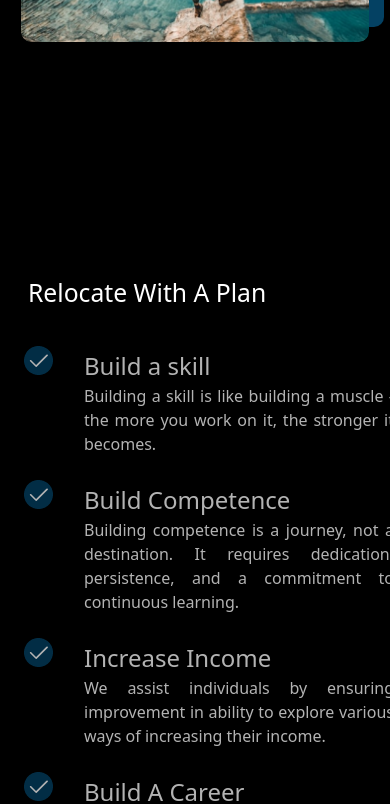
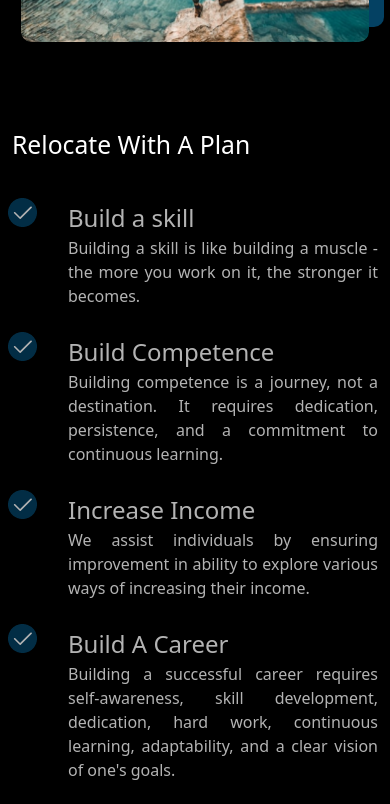
Before and after one commit to doyenify/JakpaWithAPlan, a React (Create React App) app: page / in a window 390 px wide. Shown: the part 2140-2944 px from the top of the page. Built offline with nearby package versions, Linux system fonts and the light colour scheme.

Commit message:
hands on experience, responsiveness

```diff
--- a/src/components/bookaservice/Bookaservice.tsx
+++ b/src/components/bookaservice/Bookaservice.tsx
@@ -193,7 +193,7 @@ function Bookaservice() {
                 </Form.Group>
                 )}
 
-                {values.service === 'Consultancy' && (
+                {(values.service === 'Consultancy' || values.service === 'Hands-on Experience') && (
                   <Form.Group className="mb-3" controlId="exampleForm.ControlInput1">
                   <Form.Label>Description</Form.Label>
                   <Form.Control
--- a/src/components/hero/Hero.tsx
+++ b/src/components/hero/Hero.tsx
@@ -9,7 +9,7 @@ const Hero = () => {
       <Card className="mt-1  bg-dark text-white" style={{ borderRadius: "0px", height: "100vh" }}>
       <Card.Img src="./img/hero.png" alt="Card image" style={{ height: "100%", objectFit: "cover"}}/>
       <Card.ImgOverlay className='px-5 d-flex flex-column align-items justify-content-center'>
-        <Card.Title className="hero-title" style={{ fontSize:"40px" }}>Moving To Greener Pastures Is Not <br />  An Escape From Your Current Situation, <br />  But Rather A Step Towards Your Desired <br /> Destination
+        <Card.Title className="hero-title" style={{ fontSize:"2.5rem" }}>Moving To Greener Pastures Is Not <br />  An Escape From Your Current Situation, <br />  But Rather A Step Towards Your Desired <br /> Destination
         </Card.Title>
         <div className='mt-3 hero-btn'>
             <Button  className='hero-about-btn  px-5 ' href='#aboutuspage' style={{backgroundColor: "#044163"}}>About Us</Button>
--- a/src/components/travel/Travel.tsx
+++ b/src/components/travel/Travel.tsx
@@ -17,7 +17,6 @@ const handleClick = (index: number) => {
     setHighlight(index)
 }
   return (
-    <div>
       <div className='container-fluid bg-black text-white travel-section-wrapper' style={{ height: "" }}>
         <Row className='h-100'>
           <Col className='travel-img-col d-flex justify-content-center align-items-center'>
@@ -100,7 +99,6 @@ const handleClick = (index: number) => {
           </Col>
         </Row>
       </div>
-    </div>
   )
 }
 
--- a/src/components/travel/travel.css
+++ b/src/components/travel/travel.css
@@ -49,11 +49,23 @@
 .travel-img-parent:hover {
     transform: scale(0.8) rotate(-15deg);
 }
-@media screen and (max-width: 760px) {
+
+@media only screen and (max-width: 760px) {
+    .travel-img-col {
+        display: none !important;
+    }
+
     .travel-section-wrapper {
-        height: 100vh;
+        margin-top: 500px;
+    }
+}
+
+
+@media only screen and (max-width: 380px) {
+    .travel-section-wrapper {
+        /* height: 100vh; */
         margin-top: 600px;
-        margin-bottom: 200px;
+        margin-bottom: 400px;
         /* padding-left: 10px;
         padding-right: 10px; */
         margin-left: 16px;
--- a/src/components/whatweoffer/whatweoffer.css
+++ b/src/components/whatweoffer/whatweoffer.css
@@ -81,9 +81,10 @@
 
 
 .cv-col-img{
-    margin-left: 16px;
-    margin-right: 16px;
+    padding-left: 16px;
+    padding-right: 16px;
 }
+
 
 .certificate-col-img{
     margin-left: 16px;
```
